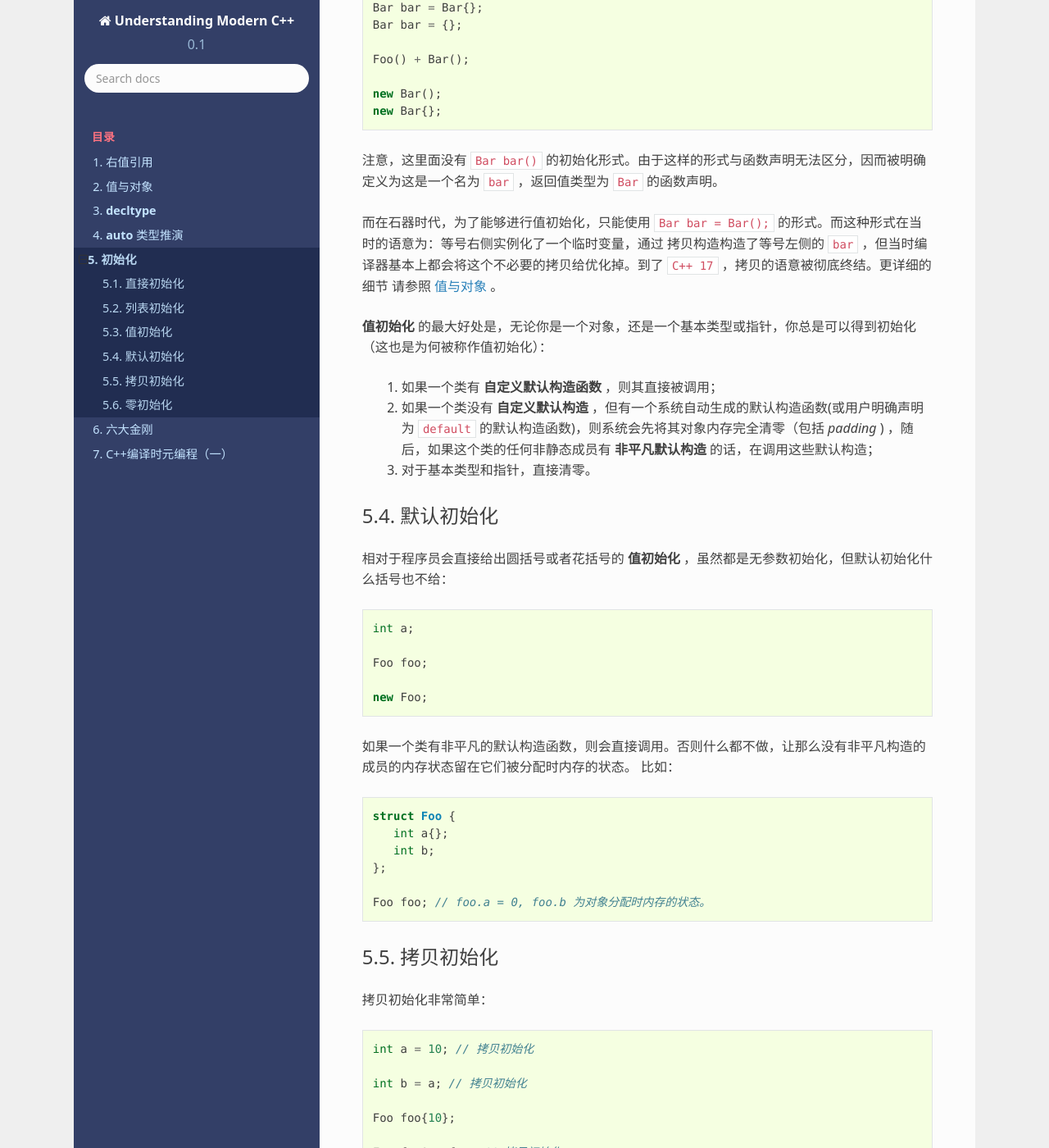
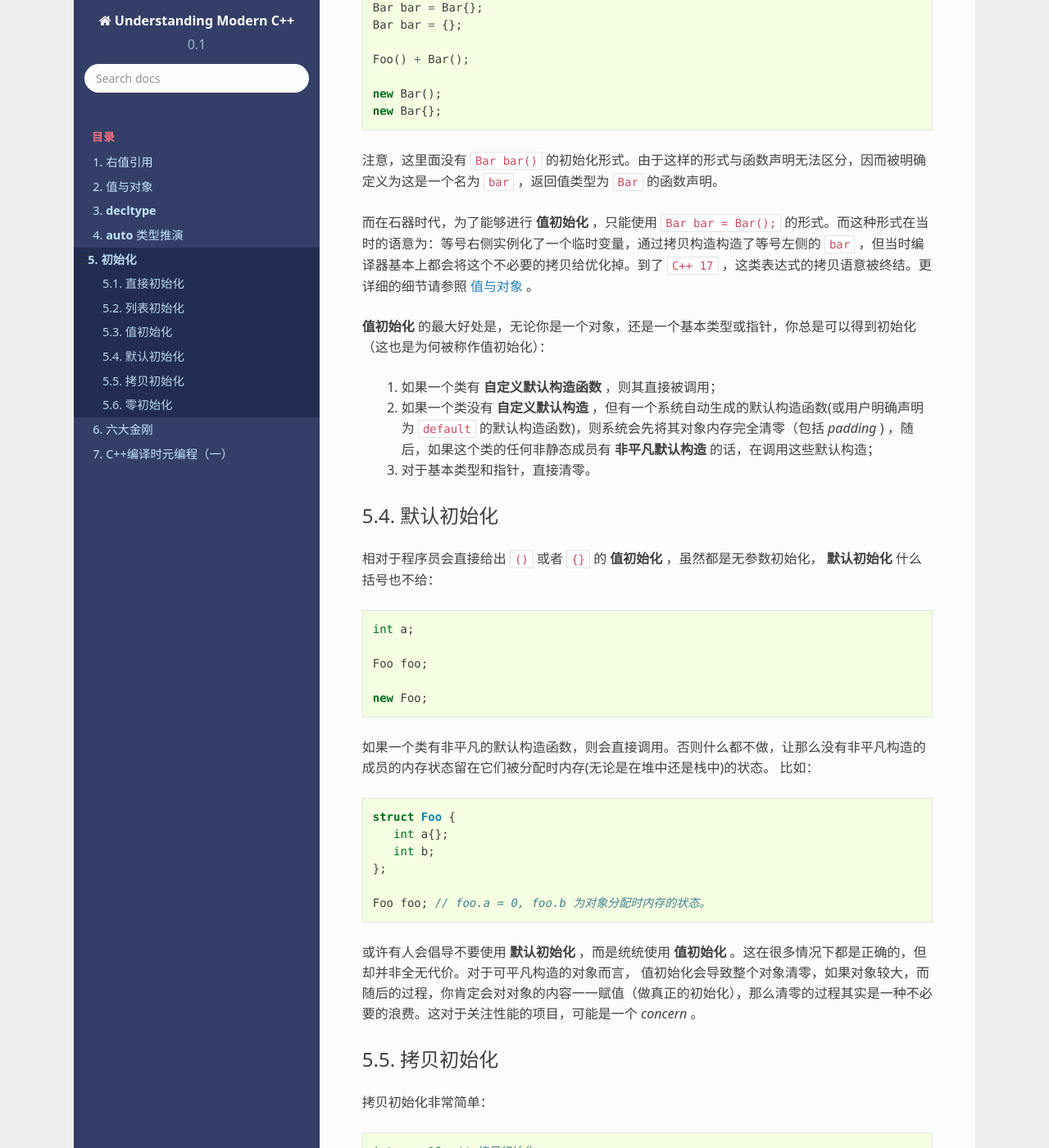
Before and after one commit to godsme/understand_modern_cpp, a Sphinx documentation site: the page built from docs/source/initialization.rst, in a window 1280 px wide and 1400 px high, scrolled down 4377 px. Shown: the whole window at 82% size. Built offline with Sphinx 7.4.7 and the Read the Docs theme 2.0.0, drawn with Linux system fonts in a browser that asks for light colours; formulas are drawn with MathJax 3; some of the changed text lies outside the part shown.

Commit message:
added more content

```diff
--- a/docs/source/initialization.rst
+++ b/docs/source/initialization.rst
@@ -188,12 +188,12 @@
    Bar bar{thing};       // OK
 
 
-对于类来说，而列表初始化（使用花括号），相对于直接初始化（使用圆括号），其差异主要体现在两个方面：
+对于类来说，而列表初始化（使用 **花括号** ），相对于直接初始化（使用 **圆括号** ），其差异主要体现在两个方面：
 
-   1. 如果类存在一个单一参数是 ``std::initializer_list<T>`` ，或者第一个参数是 ``std::initializer_list<T>`` ，但后续参数都有默认值，使用
-      花括号构造，总是会优先匹配初始化列表版本的构造函数。
+   1. 如果类存在一个单一参数是 ``std::initializer_list<T>`` ，或者第一个参数是 ``std::initializer_list<T>`` ，但后续参数都有默认值，
+      使用 **花括号** 构造，总是会优先匹配初始化列表版本的构造函数。
 
-   2. 花括号不允许窄向转换。
+   2. **花括号** 不允许窄向转换。
 
 
 
@@ -201,7 +201,7 @@
 ---------------------------
 
 
-值初始化，简单来说，就是用户不给出任何参数，直接用圆括号或者花括号进行的初始化：
+**值初始化** ，简单来说，就是用户不给出任何参数，直接用 **圆括号** 或者 **花括号** 进行的初始化：
 
 .. code-block:: c++
 
@@ -221,9 +221,7 @@
 注意，这里面没有 ``Bar bar()`` 的初始化形式。由于这样的形式与函数声明无法区分，因而被明确定义为这是一个名为 ``bar`` ，返回值类型为 ``Bar`` 的函数声明。
 
 
-而在石器时代，为了能够进行值初始化，只能使用 ``Bar bar = Bar();`` 的形式。而这种形式在当时的语意为：等号右侧实例化了一个临时变量，通过
-拷贝构造构造了等号左侧的 ``bar`` ，但当时编译器基本上都会将这个不必要的拷贝给优化掉。到了 ``C++ 17`` ，拷贝的语意被彻底终结。更详细的细节
-请参照 :ref:`value-object` 。
+而在石器时代，为了能够进行 **值初始化** ，只能使用 ``Bar bar = Bar();`` 的形式。而这种形式在当时的语意为：等号右侧实例化了一个临时变量，通过拷贝构造构造了等号左侧的 ``bar`` ，但当时编译器基本上都会将这个不必要的拷贝给优化掉。到了 ``C++ 17`` ，这类表达式的拷贝语意被终结。更详细的细节请参照 :ref:`value-object` 。
 
 
 **值初始化** 的最大好处是，无论你是一个对象，还是一个基本类型或指针，你总是可以得到初始化（这也是为何被称作值初始化）：
@@ -236,7 +234,7 @@
 默认初始化
 ---------------------
 
-相对于程序员会直接给出圆括号或者花括号的 **值初始化** ，虽然都是无参数初始化，但默认初始化什么括号也不给：
+相对于程序员会直接给出 ``()`` 或者 ``{}`` 的 **值初始化** ，虽然都是无参数初始化， **默认初始化** 什么括号也不给：
 
 .. code-block:: c++
 
@@ -247,7 +245,7 @@
    new Foo;
 
 
-如果一个类有非平凡的默认构造函数，则会直接调用。否则什么都不做，让那么没有非平凡构造的成员的内存状态留在它们被分配时内存的状态。 比如：
+如果一个类有非平凡的默认构造函数，则会直接调用。否则什么都不做，让那么没有非平凡构造的成员的内存状态留在它们被分配时内存(无论是在堆中还是栈中)的状态。 比如：
 
 
 .. code-block:: c++
@@ -260,6 +258,9 @@
    Foo foo; // foo.a = 0, foo.b 为对象分配时内存的状态。
 
 
+或许有人会倡导不要使用 **默认初始化** ，而是统统使用 **值初始化** 。这在很多情况下都是正确的，但却并非全无代价。对于可平凡构造的对象而言，
+值初始化会导致整个对象清零，如果对象较大，而随后的过程，你肯定会对对象的内容一一赋值（做真正的初始化），那么清零的过程其实是一种不必要的浪费。这对于关注性能的项目，可能是一个 `concern` 。
+
 拷贝初始化
 --------------------
 
@@ -268,11 +269,9 @@
 .. code-block:: c++
 
    int a = 10; // 拷贝初始化
-
    int b = a; // 拷贝初始化
 
    Foo foo{10};
-
    Foo foo1 = foo; // 拷贝初始化
 
 
```
